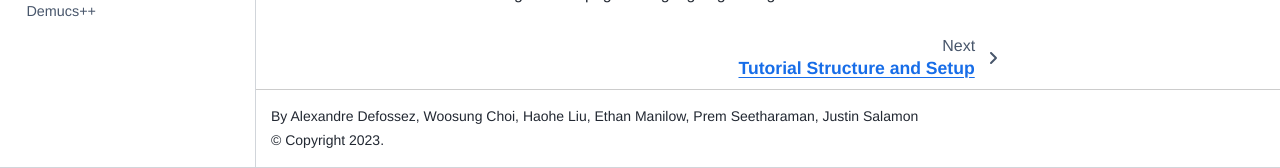
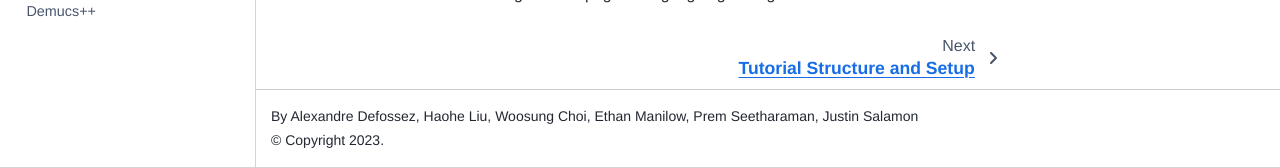
Before and after one commit to source-separation/tutorial, a Jupyter Book: the page built from book/landing.md, in a window 1280 px wide and 900 px high, scrolled down 893 px. Shown: the part 732-900 px from the top of the window. Built offline with Jupyter Book 1.0.4 settings and Sphinx 7.4.7 and the Sphinx Book theme 1.1.4, drawn with Linux system fonts in a browser that asks for light colours; pages that are not in the unit, such as notebooks, are missing from menus.

```diff
--- a/book/_config.yml
+++ b/book/_config.yml
@@ -1,6 +1,6 @@
 # Book settings
 title: Open-Source Tools & Data for Music Source Separation
-author: Alexandre Defossez, Woosung Choi, Haohe Liu, Ethan Manilow, Prem Seetharaman, Justin Salamon
+author: Alexandre Defossez, Haohe Liu, Woosung Choi, Ethan Manilow, Prem Seetharaman, Justin Salamon
 #logo: logo.png
 
 latex:
```
